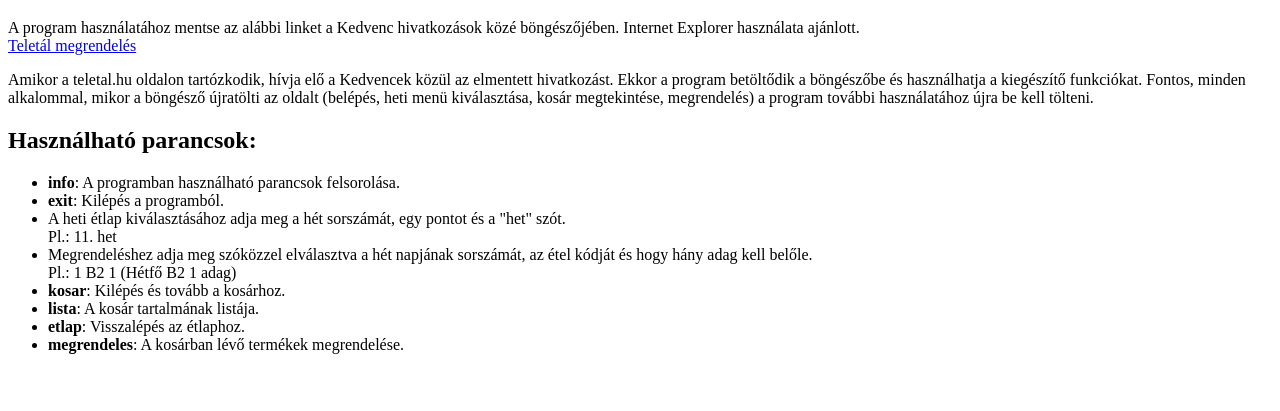
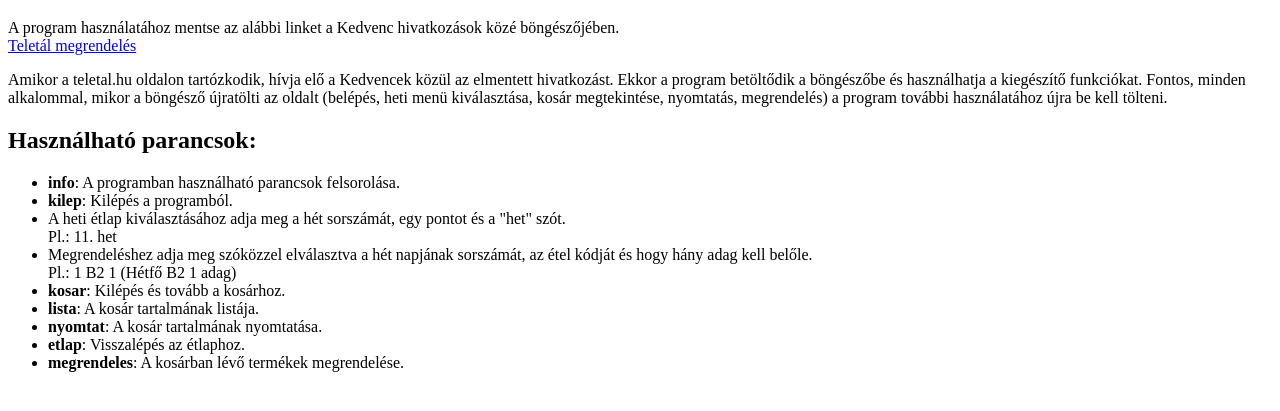
Before and after one commit to kjaron83/LunchOrdering, a plain HTML site: page index.html in a window 1280 px wide. Shown: the part 61-472 px from the top of the page. Drawn offline with Linux system fonts and the light colour scheme.

Commit message:
Describing project and creating bookmarklet.

```diff
--- a/index.html
+++ b/index.html
@@ -6,17 +6,18 @@
 </head>
 <body>
 <h1>Teletál megrendelés</h1>
-<p>A program használatához mentse az alábbi linket a Kedvenc hivatkozások közé böngészőjében. Internet Explorer használata ajánlott.<br />
-<a href='javascript:(function(){(function(){function%20loadScript(url,callback){var%20script=document.createElement("script");script.type="text/javascript";if(script.readyState){script.onreadystatechange=function(){if(script.readyState=="loaded"||script.readyState=="complete"){script.onreadystatechange=null;callback();}};}else{script.onload=function(){callback();};}script.src=url;document.getElementsByTagName("head")[0].appendChild(script);}loadScript("//kjaron.extra.hu/teletal/script.js?_="+Math.floor(Math.random()*1000000),function(){});})();})();'>Teletál megrendelés</a></p>
-<p>Amikor a teletal.hu oldalon tartózkodik, hívja elő a Kedvencek közül az elmentett hivatkozást. Ekkor a program betöltődik a böngészőbe és használhatja a kiegészítő funkciókat. Fontos, minden alkalommal, mikor a böngésző újratölti az oldalt (belépés, heti menü kiválasztása, kosár megtekintése, megrendelés) a program további használatához újra be kell tölteni.</p>
+<p>A program használatához mentse az alábbi linket a Kedvenc hivatkozások közé böngészőjében.<br />
+<a href="javascript:(function()%7B(function%20()%20%7Bfunction%20loadScript(url%2C%20callback)%20%7Bvar%20script%20%3D%20document.createElement(%22script%22)%3Bscript.type%20%3D%20%22text%2Fjavascript%22%3Bif%20(script.readyState)%20%7Bscript.onreadystatechange%20%3D%20function%20()%20%7Bif%20(script.readyState%20%3D%3D%20%22loaded%22%20%7C%7C%20script.readyState%20%3D%3D%20%22complete%22)%20%7Bscript.onreadystatechange%20%3D%20null%3Bcallback()%3B%7D%7D%3B%7D%20else%20%7Bscript.onload%20%3D%20function%20()%20%7Bcallback()%3B%7D%3B%7Dscript.src%20%3D%20url%3Bdocument.getElementsByTagName(%22head%22)%5B0%5D.appendChild(script)%3B%7DloadScript(%22https%3A%2F%2Frawcdn.githack.com%2Fkjaron83%2FLunchOrdering%2Fe96e7f7216b100a183d33a1654d43dba4467c6ce%2Fscript.js%3F_%3D%22%20%2B%20Math.floor(Math.random()*1000000)%2C%20function%20()%20%7B%7D)%3B%7D)()%7D)()">Teletál megrendelés</a></p>
+<p>Amikor a teletal.hu oldalon tartózkodik, hívja elő a Kedvencek közül az elmentett hivatkozást. Ekkor a program betöltődik a böngészőbe és használhatja a kiegészítő funkciókat. Fontos, minden alkalommal, mikor a böngésző újratölti az oldalt (belépés, heti menü kiválasztása, kosár megtekintése, nyomtatás, megrendelés) a program további használatához újra be kell tölteni.</p>
 <h2>Használható parancsok:</h2>
 <ul>
   <li><strong>info</strong>: A programban használható parancsok felsorolása.</li>
-  <li><strong>exit</strong>: Kilépés a programból.</li>
+  <li><strong>kilep</strong>: Kilépés a programból.</li>
   <li>A heti étlap kiválasztásához adja meg a hét sorszámát, egy pontot és a "het" szót.<br />Pl.: 11. het</li>
   <li>Megrendeléshez adja meg szóközzel elválasztva a hét napjának sorszámát, az étel kódját és hogy hány adag kell belőle.<br />Pl.: 1 B2 1 (Hétfő B2 1 adag)</li>
   <li><strong>kosar</strong>: Kilépés és tovább a kosárhoz.</li>
   <li><strong>lista</strong>: A kosár tartalmának listája.</li>
+  <li><strong>nyomtat</strong>: A kosár tartalmának nyomtatása.</li>
   <li><strong>etlap</strong>: Visszalépés az étlaphoz.</li>
   <li><strong>megrendeles</strong>: A kosárban lévő termékek megrendelése.</li>
 </ul>
--- a/loader.js
+++ b/loader.js
@@ -22,7 +22,7 @@
         document.getElementsByTagName("head")[0].appendChild(script);
     }
 
-    loadScript("http://kjaron.extra.hu/teletal/script.js?_="+Math.floor(Math.random()*1000000), function () {
+    loadScript("https://rawcdn.githack.com/kjaron83/LunchOrdering/e96e7f7216b100a183d33a1654d43dba4467c6ce/script.js?_=" + Math.floor(Math.random()*1000000), function () {
     });
 
 })();
```
Also changed, not shown: 1 other file.
